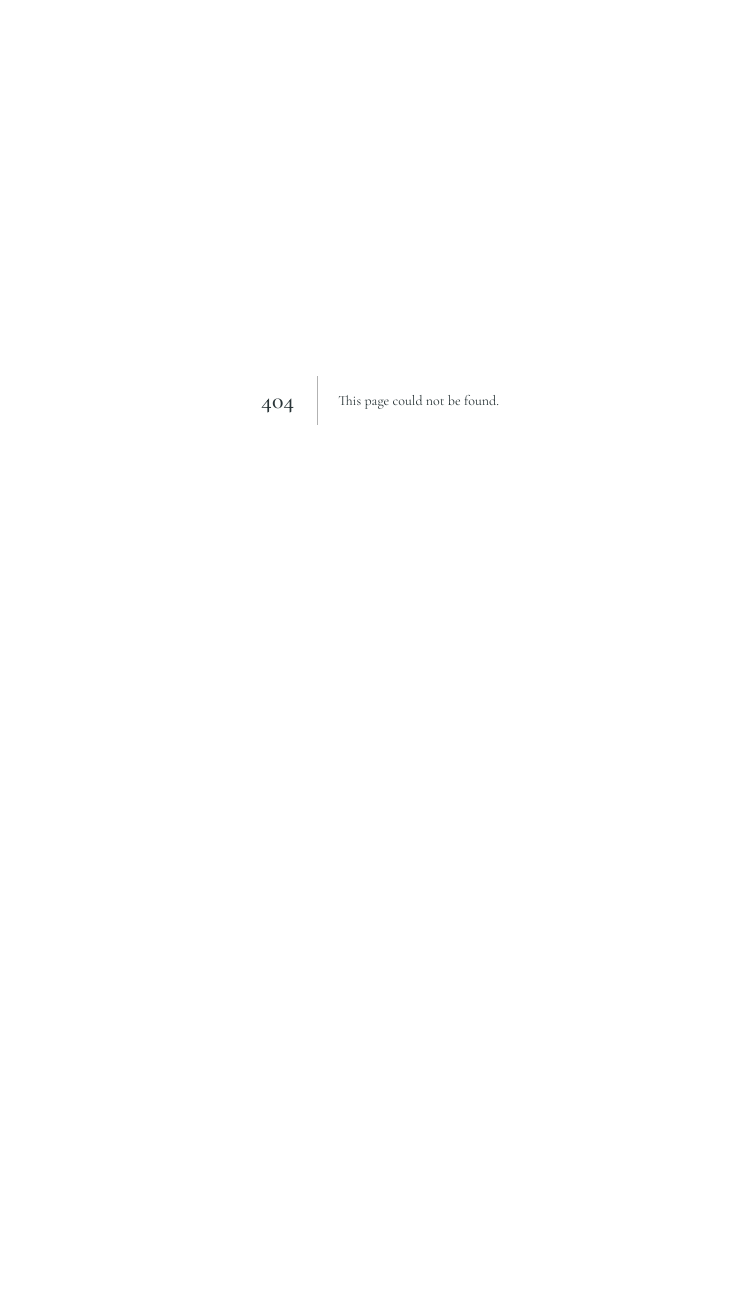
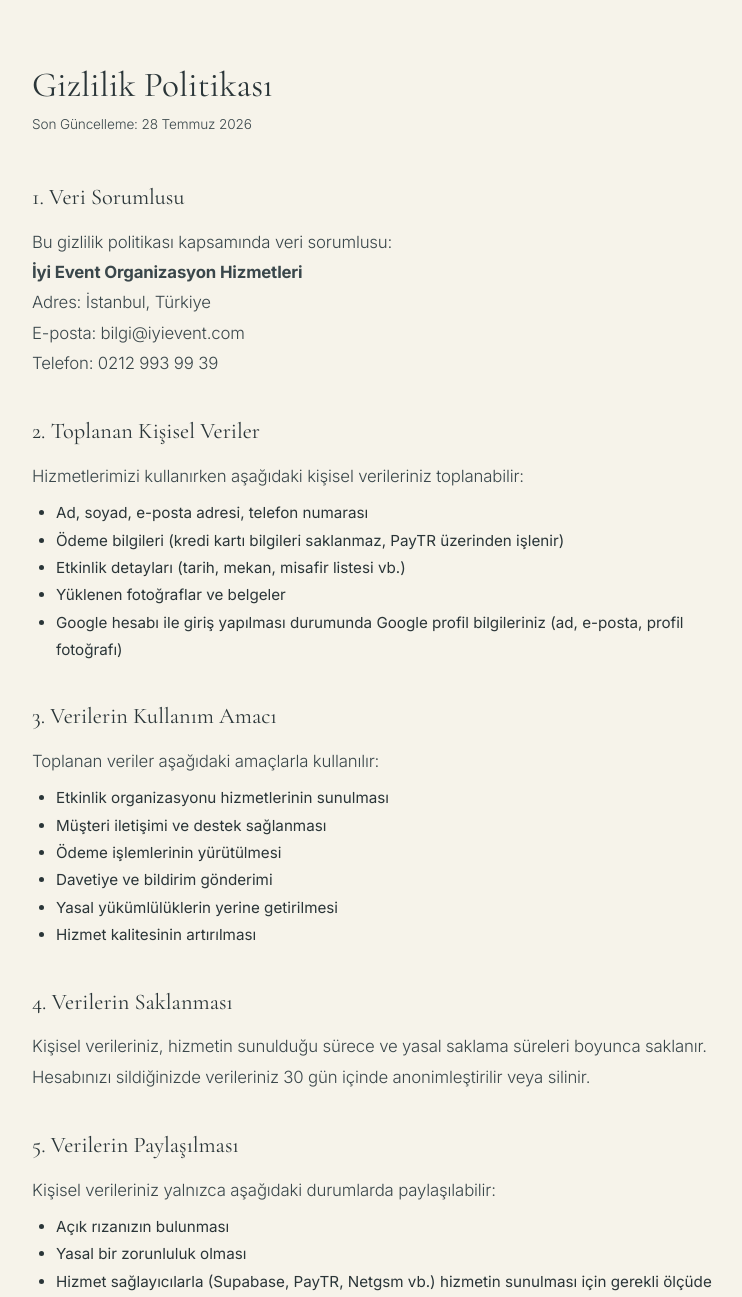
Before and after one commit to Canutar36/iyievent.com, a Next.js app: page /gizlilik-politikasi in a window 1280 px wide. Before the commit this address had no page. Shown: the top 1297 px of the page, without its empty margins (260-1002 px from the left). Before the commit the page ends 800 px from the top, so only its background shows below. Built offline with nearby package versions, Linux system fonts and the light colour scheme.

Commit message:
feat: gizlilik politikasi sayfasi olusturuldu

```diff
--- /dev/null
+++ b/src/app/gizlilik-politikasi/page.js
@@ -0,0 +1,118 @@
+export const metadata = {
+  title: 'Gizlilik Politikası | iyi event',
+  description: 'iyi event gizlilik politikası ve kişisel veri işleme metni.',
+}
+
+export default function GizlilikPolitikasiPage() {
+  const style = {
+    fontFamily: 'var(--font-sans)',
+    color: 'var(--color-slate)',
+    lineHeight: 1.8,
+    fontSize: '0.95rem',
+  }
+
+  return (
+    <div style={{ minHeight: '100vh', background: 'var(--color-cream)' }}>
+      <div style={{ maxWidth: '760px', margin: '0 auto', padding: '4rem 2rem 6rem' }}>
+        <h1 style={{
+          fontFamily: 'var(--font-serif)', fontSize: '2.2rem', fontWeight: 400,
+          color: 'var(--color-slate)', marginBottom: '0.5rem',
+        }}>Gizlilik Politikası</h1>
+        <p style={{ fontFamily: 'var(--font-sans)', fontSize: '0.85rem', color: 'var(--color-slate-medium)', marginBottom: '3rem' }}>
+          Son Güncelleme: 28 Temmuz 2026
+        </p>
+
+        <div style={style}>
+          <h2 style={{ fontFamily: 'var(--font-serif)', fontSize: '1.4rem', fontWeight: 400, marginTop: '2.5rem', marginBottom: '1rem' }}>
+            1. Veri Sorumlusu
+          </h2>
+          <p style={{ marginBottom: '1rem' }}>
+            Bu gizlilik politikası kapsamında veri sorumlusu:<br />
+            <strong>İyi Event Organizasyon Hizmetleri</strong><br />
+            Adres: İstanbul, Türkiye<br />
+            E-posta: bilgi@iyievent.com<br />
+            Telefon: 0212 993 99 39
+          </p>
+
+          <h2 style={{ fontFamily: 'var(--font-serif)', fontSize: '1.4rem', fontWeight: 400, marginTop: '2.5rem', marginBottom: '1rem' }}>
+            2. Toplanan Kişisel Veriler
+          </h2>
+          <p style={{ marginBottom: '0.5rem' }}>Hizmetlerimizi kullanırken aşağıdaki kişisel verileriniz toplanabilir:</p>
+          <ul style={{ paddingLeft: '1.5rem', marginBottom: '1rem' }}>
+            <li>Ad, soyad, e-posta adresi, telefon numarası</li>
+            <li>Ödeme bilgileri (kredi kartı bilgileri saklanmaz, PayTR üzerinden işlenir)</li>
+            <li>Etkinlik detayları (tarih, mekan, misafir listesi vb.)</li>
+            <li>Yüklenen fotoğraflar ve belgeler</li>
+            <li>Google hesabı ile giriş yapılması durumunda Google profil bilgileriniz (ad, e-posta, profil fotoğrafı)</li>
+          </ul>
+
+          <h2 style={{ fontFamily: 'var(--font-serif)', fontSize: '1.4rem', fontWeight: 400, marginTop: '2.5rem', marginBottom: '1rem' }}>
+            3. Verilerin Kullanım Amacı
+          </h2>
+          <p style={{ marginBottom: '0.5rem' }}>Toplanan veriler aşağıdaki amaçlarla kullanılır:</p>
+          <ul style={{ paddingLeft: '1.5rem', marginBottom: '1rem' }}>
+            <li>Etkinlik organizasyonu hizmetlerinin sunulması</li>
+            <li>Müşteri iletişimi ve destek sağlanması</li>
+            <li>Ödeme işlemlerinin yürütülmesi</li>
+            <li>Davetiye ve bildirim gönderimi</li>
+            <li>Yasal yükümlülüklerin yerine getirilmesi</li>
+            <li>Hizmet kalitesinin artırılması</li>
+          </ul>
+
+          <h2 style={{ fontFamily: 'var(--font-serif)', fontSize: '1.4rem', fontWeight: 400, marginTop: '2.5rem', marginBottom: '1rem' }}>
+            4. Verilerin Saklanması
+          </h2>
+          <p style={{ marginBottom: '1rem' }}>
+            Kişisel verileriniz, hizmetin sunulduğu sürece ve yasal saklama süreleri boyunca saklanır.
+            Hesabınızı sildiğinizde verileriniz 30 gün içinde anonimleştirilir veya silinir.
+          </p>
+
+          <h2 style={{ fontFamily: 'var(--font-serif)', fontSize: '1.4rem', fontWeight: 400, marginTop: '2.5rem', marginBottom: '1rem' }}>
+            5. Verilerin Paylaşılması
+          </h2>
+          <p style={{ marginBottom: '0.5rem' }}>Kişisel verileriniz yalnızca aşağıdaki durumlarda paylaşılabilir:</p>
+          <ul style={{ paddingLeft: '1.5rem', marginBottom: '1rem' }}>
+            <li>Açık rızanızın bulunması</li>
+            <li>Yasal bir zorunluluk olması</li>
+            <li>Hizmet sağlayıcılarla (Supabase, PayTR, Netgsm vb.) hizmetin sunulması için gerekli ölçüde</li>
+            <li>Etkinlik mekanlarıyla lojistik koordinasyon için gerekli bilgiler</li>
+          </ul>
+
+          <h2 style={{ fontFamily: 'var(--font-serif)', fontSize: '1.4rem', fontWeight: 400, marginTop: '2.5rem', marginBottom: '1rem' }}>
+            6. Çerezler ve İzleme Teknolojileri
+          </h2>
+          <p style={{ marginBottom: '1rem' }}>
+            Web sitemiz oturum çerezleri kullanır. Oturum çerezleri, giriş işlemlerini ve oturumunuzu sürdürmek için gereklidir.
+            Üçüncü taraf reklam çerezi kullanılmamaktadır.
+          </p>
+
+          <h2 style={{ fontFamily: 'var(--font-serif)', fontSize: '1.4rem', fontWeight: 400, marginTop: '2.5rem', marginBottom: '1rem' }}>
+            7. Haklarınız (KVKK)
+          </h2>
+          <p style={{ marginBottom: '0.5rem' }}>6698 sayılı Kişisel Verilerin Korunması Kanunu kapsamında aşağıdaki haklara sahipsiniz:</p>
+          <ul style={{ paddingLeft: '1.5rem', marginBottom: '1rem' }}>
+            <li>Kişisel verilerinizin işlenip işlenmediğini öğrenme</li>
+            <li>Kişisel verilerinizin işlenme amacını ve bunların amacına uygun kullanılıp kullanılmadığını öğrenme</li>
+            <li>Kişisel verilerinizin yurt içinde veya yurt dışında aktarıldığı üçüncü kişileri bilme</li>
+            <li>Kişisel verilerinizin eksik veya yanlış işlenmiş olması hâlinde bunların düzeltilmesini isteme</li>
+            <li>Kişisel verilerinizin silinmesini veya yok edilmesini isteme</li>
+            <li>İşlenen verilerin münhasıran otomatik sistemler vasıtasıyla analiz edilmesi suretiyle aleyhinize bir sonucun ortaya çıkmasına itiraz etme</li>
+            <li>Kişisel verilerinizin kanuna aykırı olarak işlenmesi sebebiyle zarara uğramanız hâlinde zararın giderilmesini talep etme</li>
+          </ul>
+          <p style={{ marginBottom: '1rem' }}>
+            Haklarınızı kullanmak için bizimle bilgi@iyievent.com adresinden iletişime geçebilirsiniz.
+          </p>
+
+          <h2 style={{ fontFamily: 'var(--font-serif)', fontSize: '1.4rem', fontWeight: 400, marginTop: '2.5rem', marginBottom: '1rem' }}>
+            8. İletişim
+          </h2>
+          <p style={{ marginBottom: '1rem' }}>
+            Bu gizlilik politikası hakkında sorularınız için:<br />
+            E-posta: bilgi@iyievent.com<br />
+            Telefon: 0212 993 99 39
+          </p>
+        </div>
+      </div>
+    </div>
+  )
+}
```
